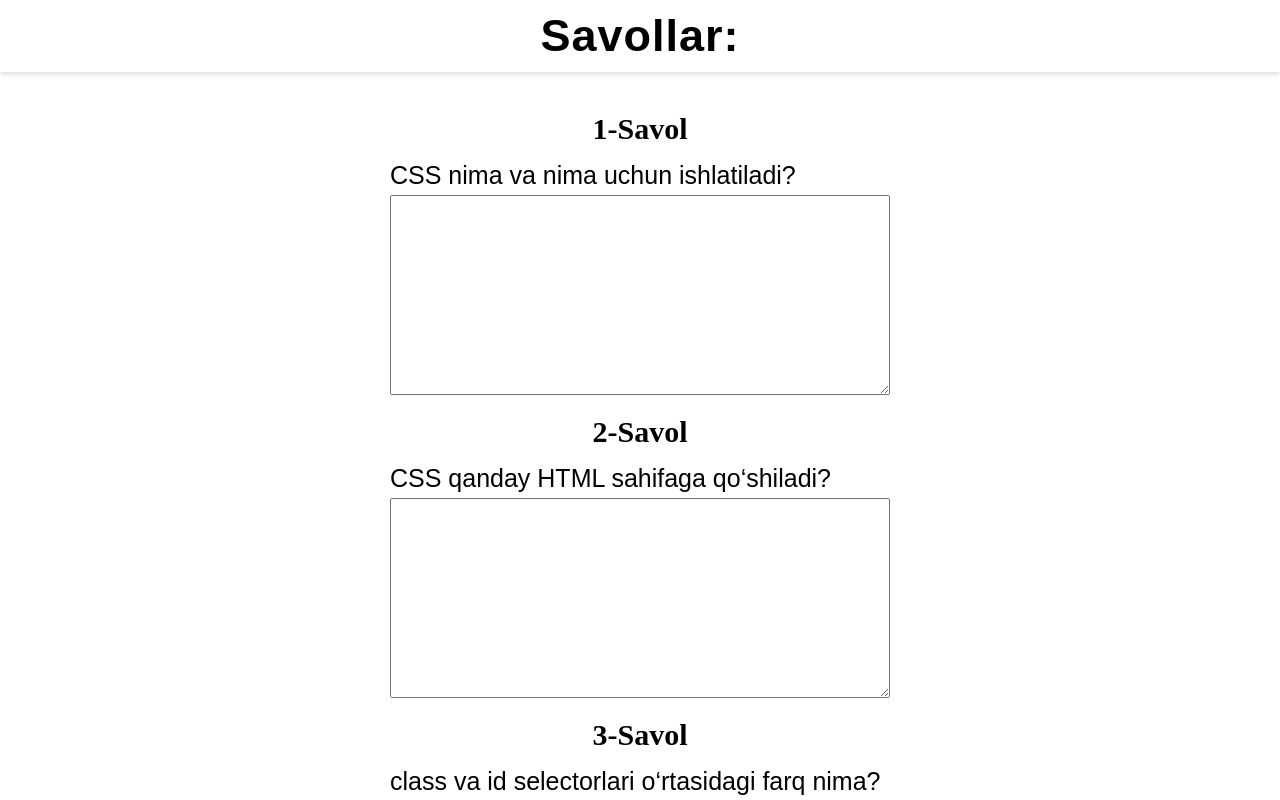
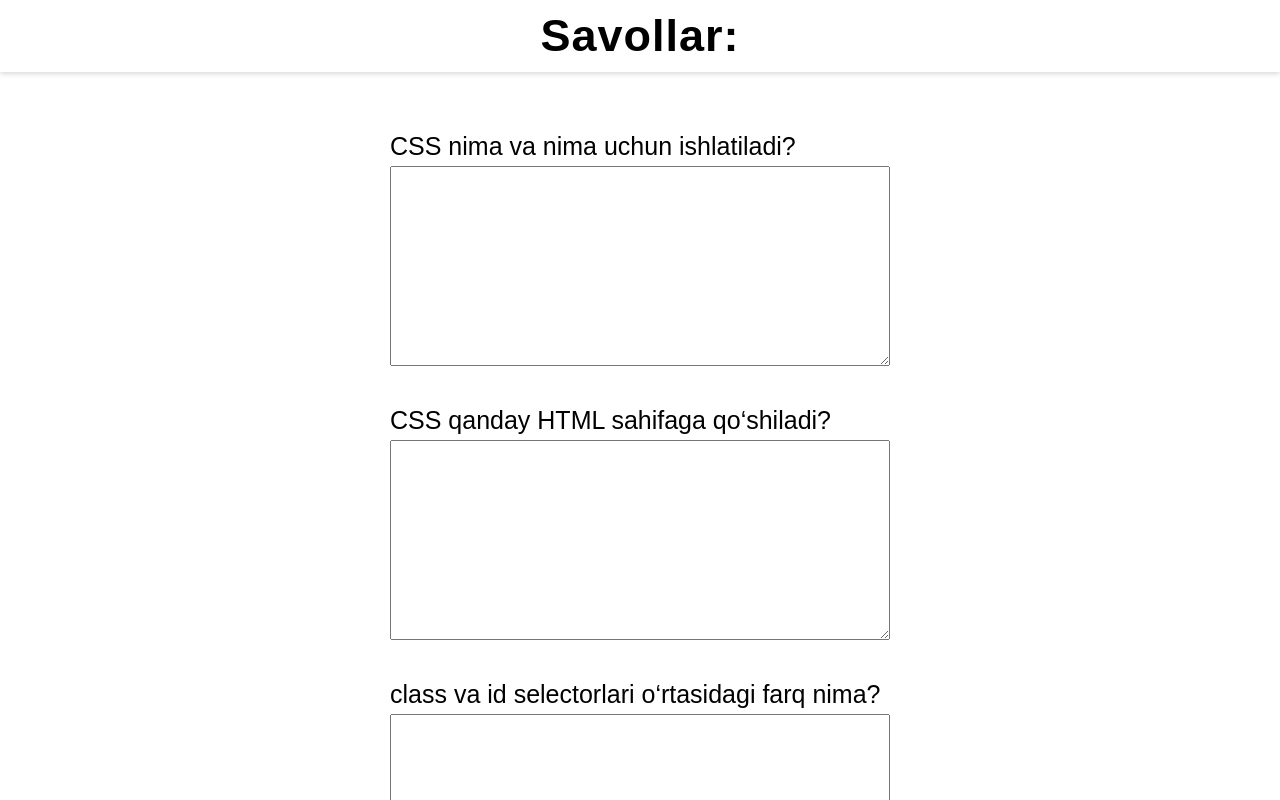
Before and after one commit to Yokubjanovichh/imtihon-app-version-2, a React (Vite) app: page /question in a window 1280 px wide. Shown: the top 800 px of the page. Built offline with nearby package versions, Linux system fonts and the light colour scheme; sample sign-in values are in the browser's storage.

Commit message:
last commit

```diff
--- a/src/pages/Question/question.jsx
+++ b/src/pages/Question/question.jsx
@@ -3,23 +3,20 @@ import { useNavigate } from "react-router-dom";
 import "./questions.css";
 
 const YOUR_BOT_TOKEN = "7577646788:AAHrRTCGqLM4JU8stvqlFa5piSkRiFynKzk";
-const YOUR_CHAT_ID = -4592491979;
+const YOUR_CHAT_ID = -4514273857;
 const MAX_MESSAGE_LENGTH = 4096;
 
 const questionsList = [
   "CSS nima va nima uchun ishlatiladi?",
   "CSS qanday HTML sahifaga qo‘shiladi?",
   "class va id selectorlari o‘rtasidagi farq nima?",
-  "Inline, Internal, va External CSS nima? Ularning farqlari qanday?",
   "CSS faylini HTML sahifasiga qanday ulash mumkin?",
   "color xususiyati nima va qanday ishlatiladi?",
   "Font o‘lchamini o‘zgartirish uchun qaysi xususiyatdan foydalaniladi?",
   "Margin va Padding o‘rtasidagi farq nima?",
   "CSSda 'box model' nima?",
-  "float xususiyati nima va qanday ishlatiladi?",
   "Bir nechta elementlarga bitta class yoki id ni berish mumkinmi?",
   "CSSda position xususiyatining turli qiymatlari nimani anglatadi?",
-  "z-index nima va qachon ishlatiladi?",
   "Pseudo-sinfi nima va qanday ishlatiladi?",
   "display: block va display: inline o‘rtasidagi farq nima?",
   "Elementning hajmi va o‘rni qanday belgilanishi mumkin?",
@@ -28,7 +25,6 @@ const questionsList = [
   "hover pseudo-sinfi qanday ishlaydi?",
   "CSS transition xususiyati nima va qanday qo‘llaniladi?",
   "max-width va min-width xususiyatlari nima?",
-  "CSS Selectorlari qanday turlarga bo'linadi?",
   "Flexbox modeli nima va qanday ishlaydi?",
   "Elementlar orasidagi bo'shliqni qanday o'rnatish mumkin?",
   "Shriftning stilini (bold, italic) qanday belgilash mumkin?",
@@ -135,7 +131,6 @@ export default function Question() {
         <h1 className="question">Savollar:</h1>
         {questionsList.map((question, index) => (
           <label key={index}>
-            <h2>{index + 1}-Savol</h2>
             <p>{question}</p>
             <textarea
               value={answers[index]}
--- a/src/pages/Question/questions.css
+++ b/src/pages/Question/questions.css
@@ -2,7 +2,7 @@
   width: 100%;
   display: flex;
   flex-direction: column;
-  row-gap: 20px;
+  row-gap: 40px;
   align-items: center;
 }
 .questions h1 {
```
